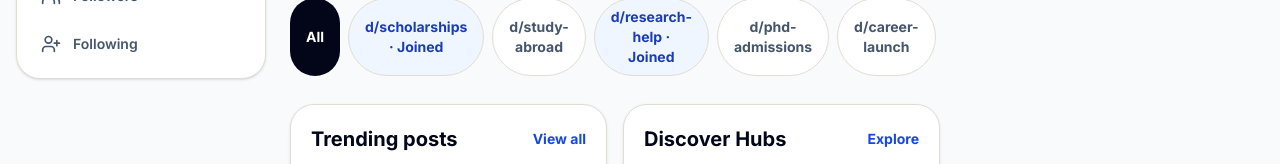
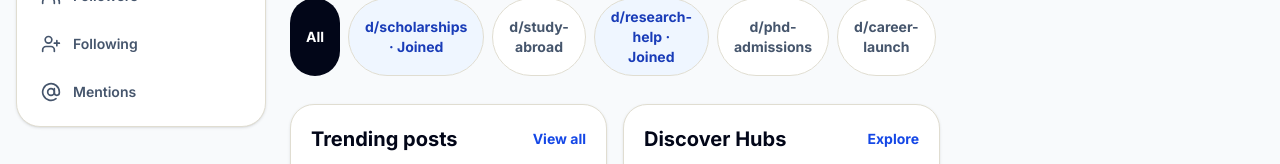
Before and after one commit to yomiannixs-jpg/Unibridge-community, a React (Vite) app in the folder artifacts/unibridge/: page / in a window 1280 px wide. Shown: the part 711-875 px from the top of the page. Built offline with nearby package versions, Linux system fonts and the light colour scheme; no server answers.

Commit message:
Stage 6B mentions system

```diff
--- a/artifacts/unibridge/src/components/layout.tsx
+++ b/artifacts/unibridge/src/components/layout.tsx
@@ -4,6 +4,7 @@ import { useAuth } from "@/lib/auth-context";
 import { NotificationBell } from "@/components/notification-bell";
 import { History } from "lucide-react";
 import { Users, UserPlus } from "lucide-react";
+import { AtSign } from "lucide-react";
 
 export function Layout({ children }: { children: React.ReactNode }) {
   const [location] = useLocation();
@@ -22,8 +23,9 @@ export function Layout({ children }: { children: React.ReactNode }) {
     { href: "/privacy", label: "Privacy", icon: ShieldCheck },
     { href: "/profile", label: "Profile", icon: UserCircle },
     { href: "/activity",label: "Activity",icon: History,},
-    {href: "/followers", label: "Followers", icon: Users,},
+    { href: "/followers", label: "Followers", icon: Users,},
     { href: "/following", label: "Following", icon: UserPlus,},
+    {href: "/mentions",  label: "Mentions", icon: AtSign,},
   ];
 
   return (
```
